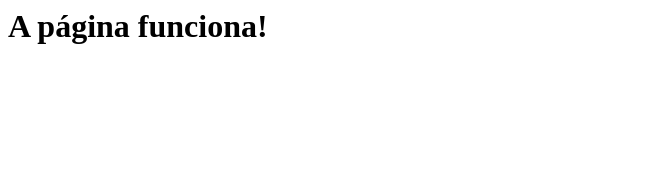
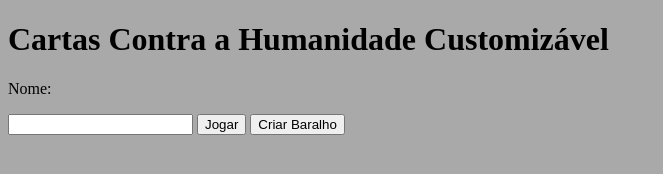
Before and after one commit to Abbilion/CCHC, a plain HTML site: page index.html in a window 1280 px wide. Shown: the whole page, without its empty margins (0-663 px from the left). Drawn offline with Linux system fonts and the light colour scheme.

Commit message:
Rascunho da home page.

```diff
--- a/index.html
+++ b/index.html
@@ -1 +1,23 @@
-<h1>A página funciona!</h1>
+ <!DOCTYPE html>
+<html>
+<head>
+
+<link rel="stylesheet" href="style.css">
+ <script src="script.js"></script>
+<title>CCHC | Cartas Contra a Humanidade Customizável</title>
+
+</head>
+<body>
+
+<h1>Cartas Contra a Humanidade Customizável</h1>
+<p>Nome:</p>
+<input type="text">
+<a>
+	<input type="button" value="Jogar">
+</a>
+<a href="criar_baralho.html">
+	<input type="button" value="Criar Baralho">
+</a>
+
+</body>
+</html>
--- /dev/null
+++ b/style.css
@@ -0,0 +1,3 @@
+body {
+	background-color: darkgrey;
+}
```
Also changed, not shown: criar_baralho.html (added, +16 -0 lines), script.js (added).
